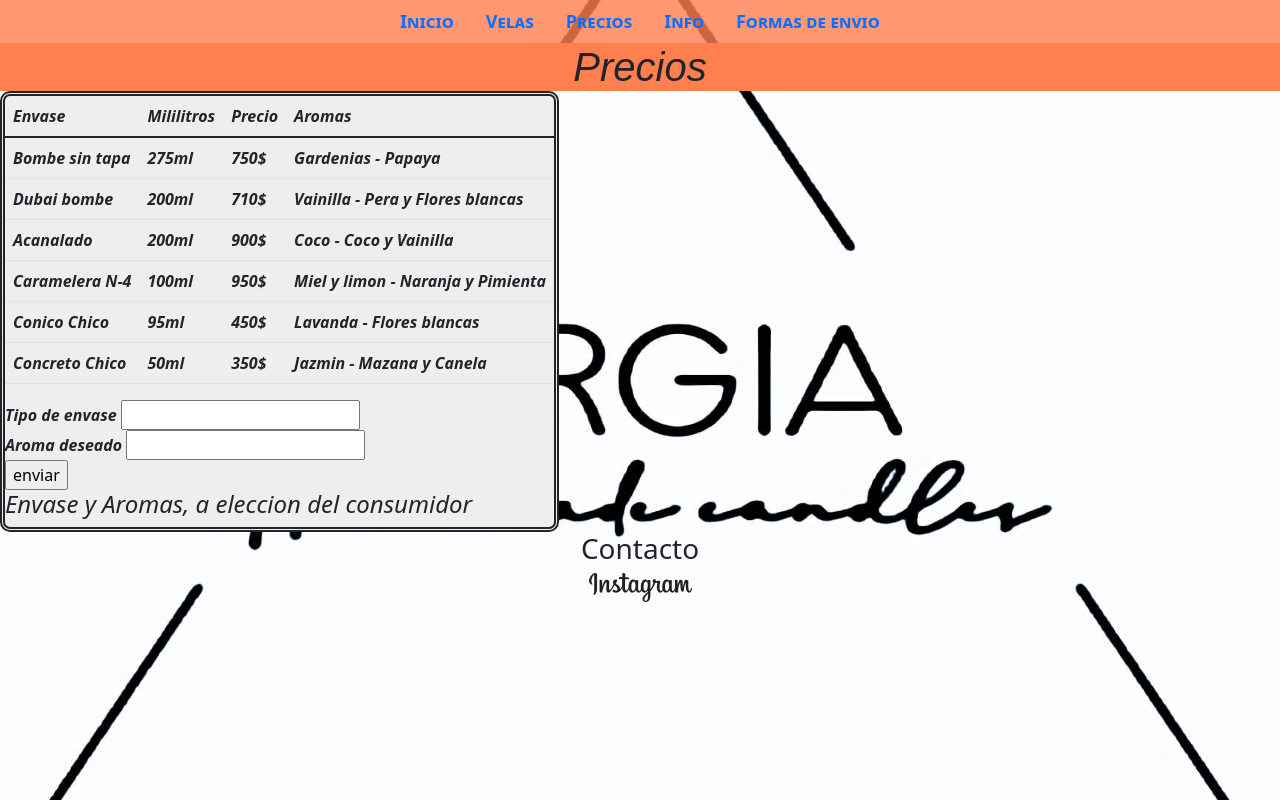
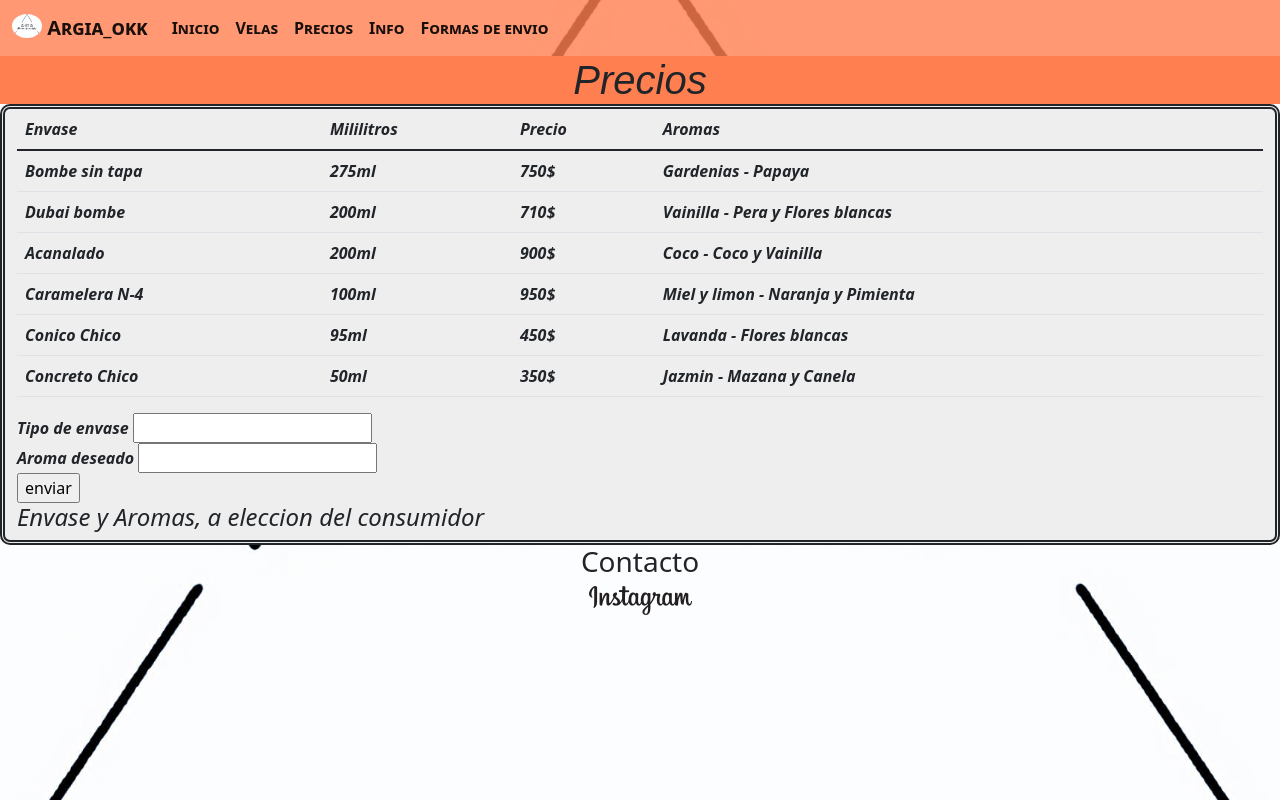
Before and after one commit to MatiasFrazz/proyecto-01, a website: page navegacion/precios.html in a window 1280 px wide. Drawn offline with nearby package versions, Linux system fonts and the light colour scheme.

Commit message:
entrega final

```diff
--- a/navegacion/precios.html
+++ b/navegacion/precios.html
@@ -15,24 +15,34 @@
 </head>
 <body>
 
-    <nav class="nPcs">
-        <ul class="nav justify-content-center">
+  <nav class="nPcs navbar navbar-expand-lg navbar-light">
+    <div class="container-fluid">
+      <a class="navbar-brand" href="../index.html">
+        <img src="../images/argia-logo.jpg" alt="logo navbar" width="30" height="24" class="d-inline-block align-text-top rounded-circle">
+        Argia_okk
+      </a>
+      <button class="navbar-toggler" type="button" data-bs-toggle="collapse" data-bs-target="#navbarSupportedContent" aria-controls="navbarSupportedContent" aria-expanded="false" aria-label="Toggle navigation">
+        <span class="navbar-toggler-icon"></span>
+      </button>
+      <div class="collapse navbar-collapse" id="navbarSupportednCotent">
+        <ul class="navbar-nav me-auto mb-2 mb-lg-0">
           <li class="nav-item">
-                  <a class="nav-link active" aria-current="page" href="../index.html">Inicio</a>
+            <a class="nav-link active" aria-current="page" href="../index.html"> Inicio </a>
           </li>
-                <li class="nav-item1">
-                  <a class="nav-link" href="velas.html">Velas</a>
+          <li class="nav-item">
+            <a class="nav-link active" href="velas.html"> Velas </a>
           </li>
-                <li class="nav-item2">
-                  <a class="nav-link" href="precios.html">Precios</a>
+          <li class="nav-item">
+            <a class="nav-link active" href="precios.html"> Precios</a>
           </li>
-                <li class="nav-item3">
-                    <a class="nav-link" href="informacion.html">Info</a>
+          <li class="nav-item">
+            <a class="nav-link active" href="informacion.html">Info</a>
           </li>
-                <li class="nav-item4">
-                    <a class="nav-link" href="formas-de-envio.html">Formas de envio</a>
+          <li class="nav-item">
+            <a class="nav-link active" href="formas-de-envio.html">Formas de envio</a>
           </li>
         </ul>
+      </div>
   </nav>
 
       <header>
@@ -41,7 +51,7 @@
         </div>
       </header>
 
-    <main class="tablep">
+    <main class="tablep container-fluid">
         <table class="table">
             <thead>
               <tr>
--- a/scss/_main.scss
+++ b/scss/_main.scss
@@ -12,8 +12,21 @@
 
     /*Encabezados*/
 
+.row{
+    margin: 0px;
+    padding: 0px;
+    overflow: hidden;
+}
+
+.col{
+    margin: 0px;
+    padding: 0px;
+    overflow: hidden;
+}
+
+
 header{
-    display: grid;
+    display: flex;
     flex-direction: column;
     overflow: hidden;
 
@@ -31,9 +44,10 @@ header{
     /*Navegacion principal */
 
 nav{
-    font-size: large;
-    font-weight: 650;
+    font-size: medium;
+    font-weight: 750;
     font-variant: small-caps;
+
     ul{
         list-style-type: none;
     }
@@ -76,6 +90,10 @@ main {
 
 
 /* =========================== */
+
+.nVel{
+    background-color: rgba(129, 24, 228, 0.938);
+}
 
 .hVel{
     background-color: rgba(137, 43, 226, 0.781);
@@ -128,6 +146,7 @@ main {
 
    display: flex;
    flex-wrap: wrap;
+   overflow: hidden;
    justify-content: center;
    text-align: center;
 }
```
Also changed, not shown: index.html (+21 -11 lines), navegacion/formas-de-envio.html (+22 -12 lines), navegacion/informacion.html (+21 -11 lines), navegacion/velas.html (+28 -17 lines), css/main.css. Lines whose indentation alone changed are shown as unchanged.
